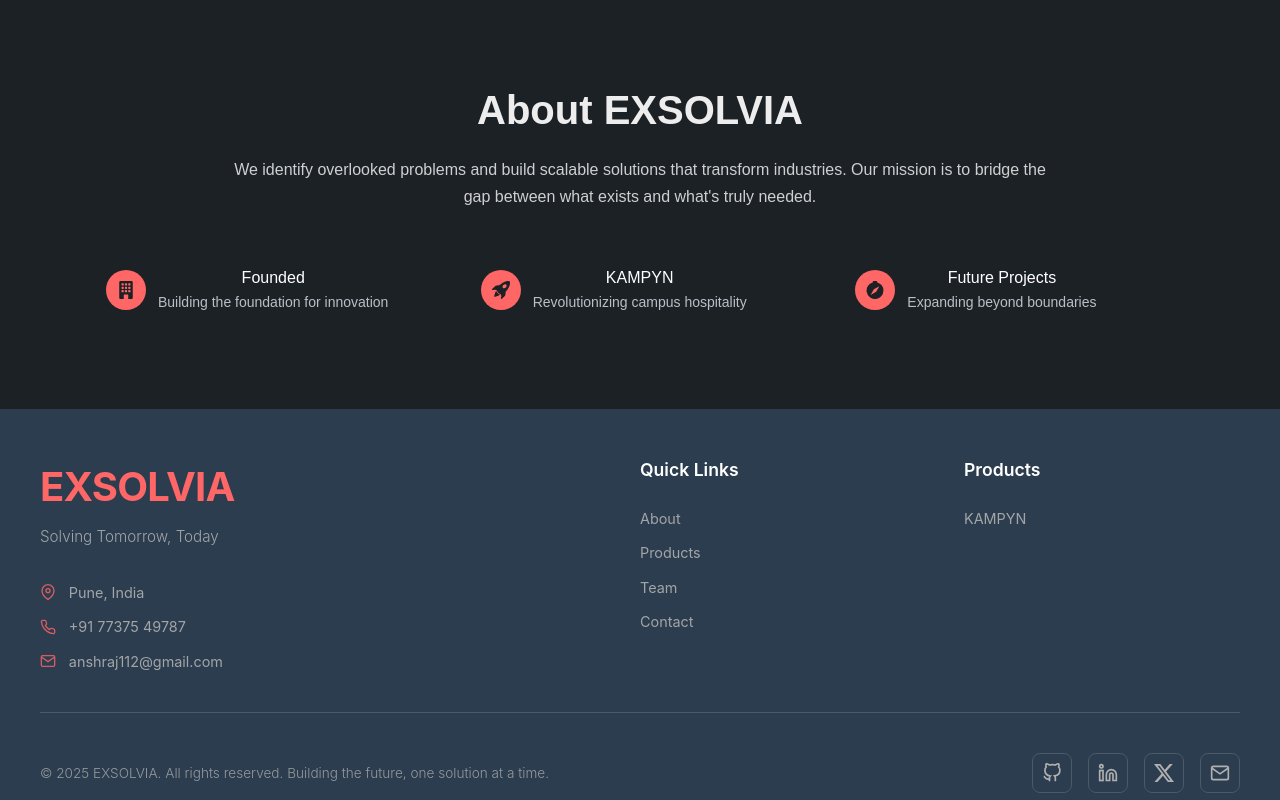
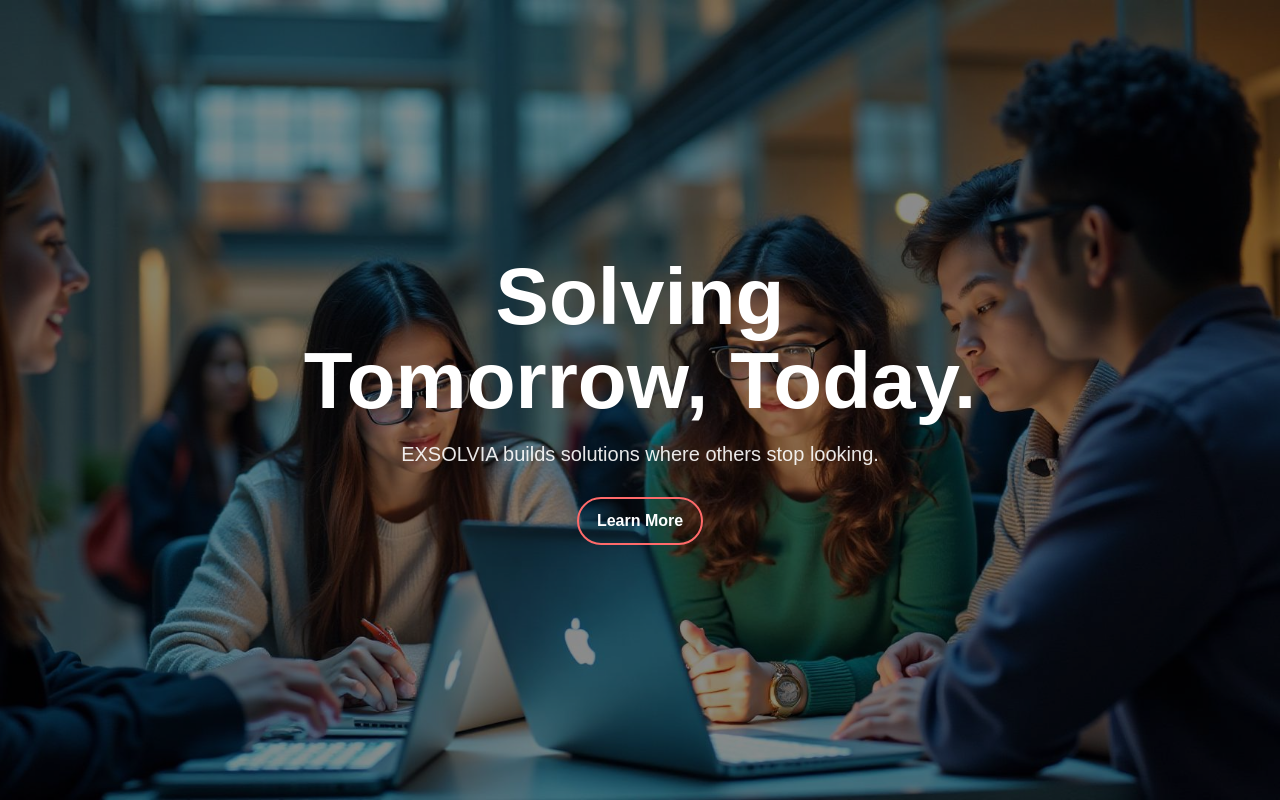
Before and after one commit to AnshRaj112/exsolvia-frontend, a Next.js app: page / in a window 1280 px wide. Shown: the top 800 px of the page. Built offline with nearby package versions, Linux system fonts and the light colour scheme.

Commit message:
Adding hero section

```diff
--- a/app/components/about.tsx
+++ b/app/components/about.tsx
@@ -4,7 +4,7 @@ import { BsBuildingFill, BsRocketTakeoffFill, BsCompassFill } from 'react-icons/
 
 const About: React.FC = () => {
   return (
-    <section className={styles.aboutSection}>
+    <section id="about" className={styles.aboutSection}>
       <div className={styles.container}>
         <h1 className={styles.title}>About EXSOLVIA</h1>
         <p className={styles.subtitle}>
--- /dev/null
+++ b/app/components/hero.tsx
@@ -0,0 +1,43 @@
+'use client';
+
+import React from 'react';
+import Image from 'next/image';
+import styles from './styles/hero.module.scss';
+import heroImage from '../../assets/hero-campus-tech.jpg';
+
+const Hero: React.FC = () => {
+  const handleLearnMoreClick = () => {
+    const aboutSection = document.getElementById('about');
+    if (aboutSection) {
+      aboutSection.scrollIntoView({ behavior: 'smooth', block: 'start' });
+    }
+  };
+
+  return (
+    <section className={styles.heroSection}>
+      <div className={styles.imageWrapper}>
+        <Image src={heroImage} alt="Collaborating team with laptop" fill priority className={styles.image} />
+        <div className={styles.overlay} />
+      </div>
+
+      <div className={styles.content}>
+        <h1 className={styles.title}>
+          Solving
+          <br />
+          Tomorrow, Today.
+        </h1>
+        <p className={styles.subtitle}>
+          EXSOLVIA builds solutions where others stop looking.
+        </p>
+
+        <div className={styles.ctaRow}>
+          <button className={styles.secondaryButton} onClick={handleLearnMoreClick} aria-label="Learn more about EXSOLVIA">
+            Learn More
+          </button>
+        </div>
+      </div>
+    </section>
+  );
+};
+
+export default Hero;
--- /dev/null
+++ b/app/components/styles/hero.module.scss
@@ -0,0 +1,79 @@
+/* Hero section styles */
+.heroSection {
+  position: relative;
+  width: 100%;
+  min-height: 100vh;
+  display: flex;
+  align-items: center;
+  justify-content: center;
+  overflow: hidden;
+}
+
+.imageWrapper {
+  position: absolute;
+  inset: 0;
+}
+
+.image {
+  object-fit: cover;
+}
+
+.overlay {
+  position: absolute;
+  inset: 0;
+  background: rgba(0, 0, 0, 0.45);
+}
+
+.content {
+  position: relative;
+  z-index: 1;
+  max-width: 1000px;
+  width: 100%;
+  padding: 0 24px;
+  margin: 0 auto;
+  text-align: center;
+  display: flex;
+  flex-direction: column;
+  align-items: center;
+  color: #ffffff;
+}
+
+.title {
+  font-size: clamp(40px, 8vw, 80px);
+  font-weight: 800;
+  line-height: 1.05;
+  margin: 0 0 16px 0;
+}
+
+.subtitle {
+  font-size: clamp(16px, 2.2vw, 20px);
+  opacity: 0.9;
+  margin: 0 0 28px 0;
+}
+
+.ctaRow {
+  display: flex;
+  gap: 14px;
+  justify-content: center;
+}
+
+.secondaryButton {
+  background: transparent;
+  color: #ffffff;
+  border: 2px solid #ff6a6a;
+  border-radius: 999px;
+  padding: 10px 18px;
+  font-weight: 600;
+  transition: all 0.2s ease-in-out;
+}
+
+.secondaryButton:hover {
+  background: #ff6a6a;
+  color: #0b0b0b;
+}
+
+@media (min-width: 900px) {
+  .content {
+    padding-left: 24px;
+  }
+}
--- a/app/page.tsx
+++ b/app/page.tsx
@@ -1,5 +1,11 @@
+import Hero from "./components/hero";
 import About from "./components/about";
 
 export default function Home() {
-  return <About />;
+  return (
+    <main>
+      <Hero />
+      <About />
+    </main>
+  );
 }
```
